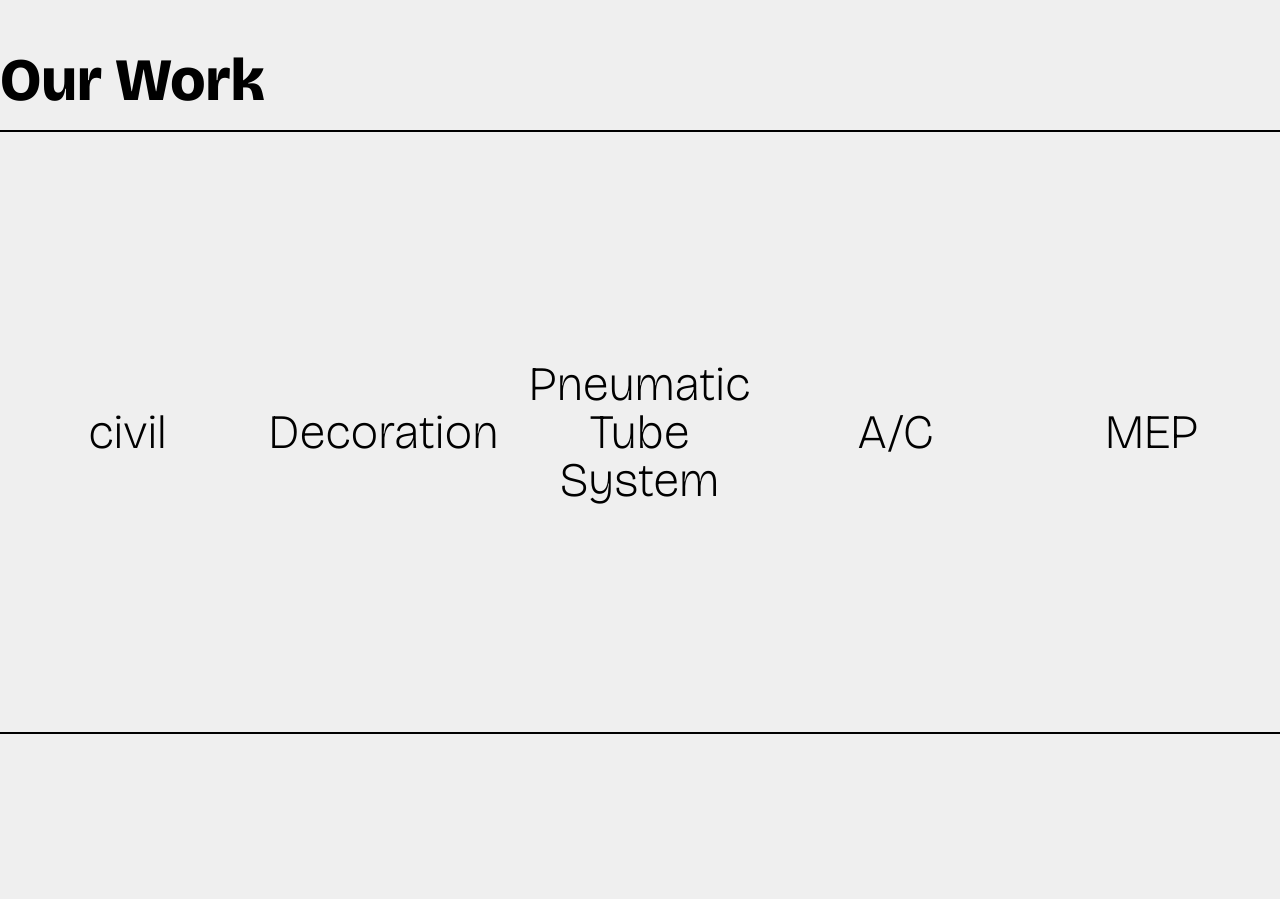
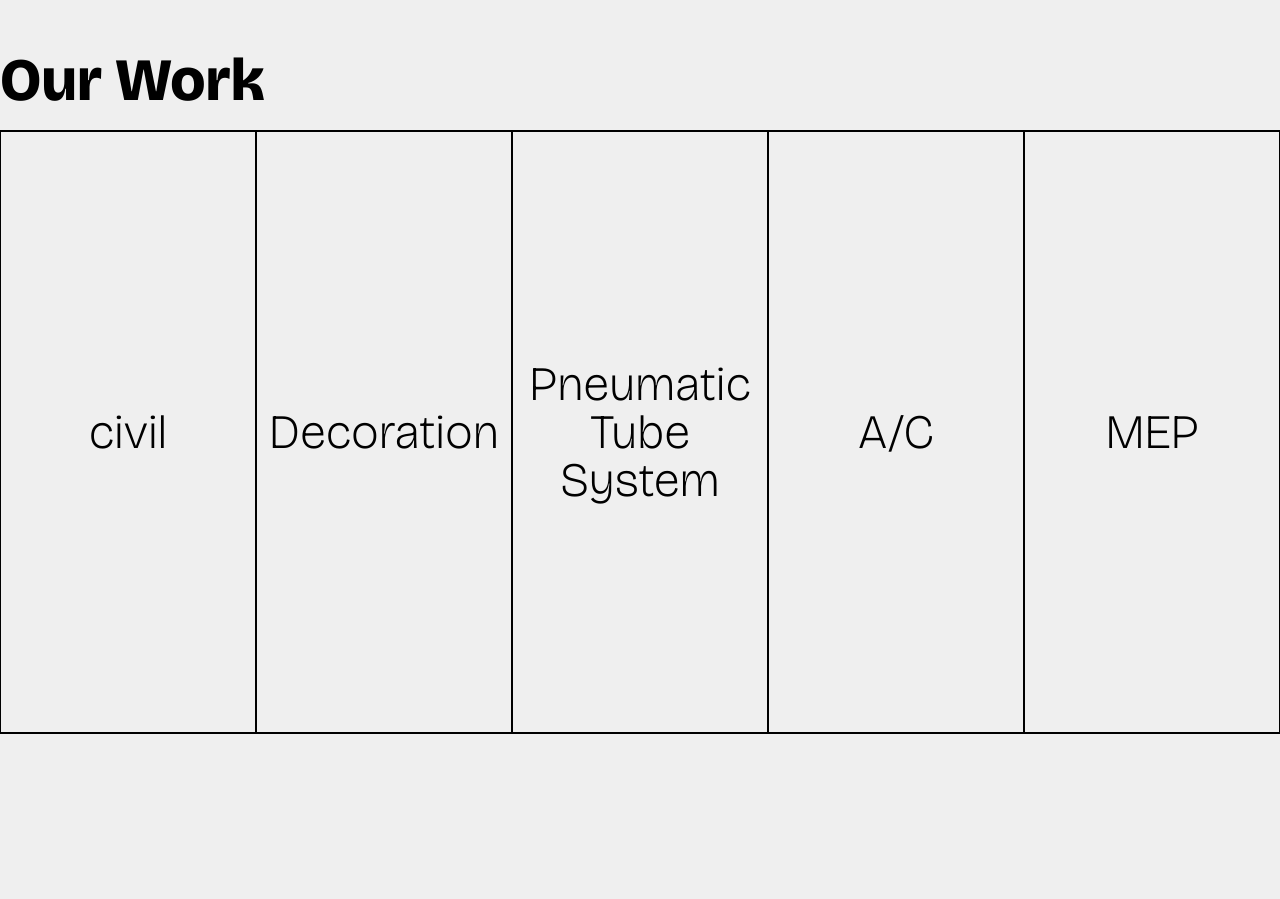
Before and after one commit to J-Herika/mayfair-company, a SvelteKit app: page / in a window 1280 px wide. Shown: the part 2800-3699 px from the top of the page. Built offline with nearby package versions, Linux system fonts and the light colour scheme.

Commit message:
added border to project section in main

```diff
--- a/src/routes/project.svelte
+++ b/src/routes/project.svelte
@@ -6,7 +6,7 @@
 <div
 	onmouseenter={() => props.enterProject(props.project.id)}
 	onmouseleave={() => props.existProject(props.project.id)}
-	class="flex h-[400px] min-w-[250px] flex-1 items-center justify-center px-4 py-10 text-2xl font-extralight transition-all duration-250 hover:flex-[1.5] active:flex-[1.5] md:h-[600px] md:text-5xl"
+	class="flex h-[400px] min-w-[250px] flex-1 items-center justify-center border-x-1 border-black px-4 py-10 text-2xl font-extralight transition-all duration-250 hover:flex-[1.5] active:flex-[1.5] md:h-[600px] md:text-5xl"
 >
 	{#if props.isHover}
 		<div class="flex h-full max-w-xl flex-col items-center justify-evenly text-center">
@@ -22,5 +22,3 @@
 		<p class="text-center">{props.project.header}</p>
 	{/if}
 </div>
-
-<div class="hidden h-full w-px bg-black md:block"></div>
```
